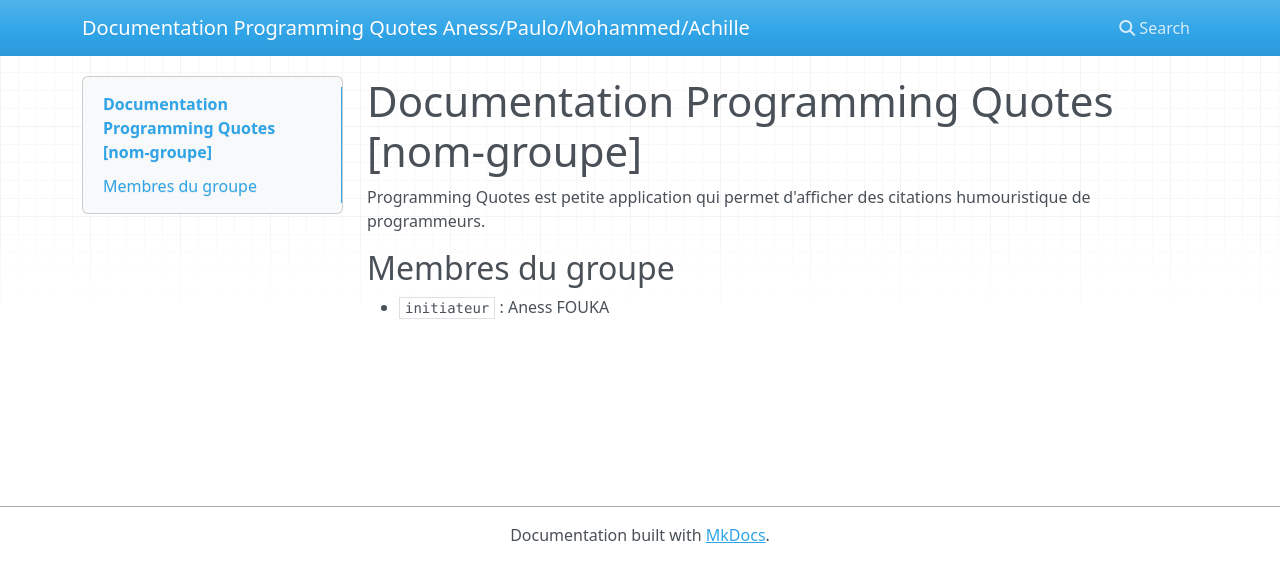
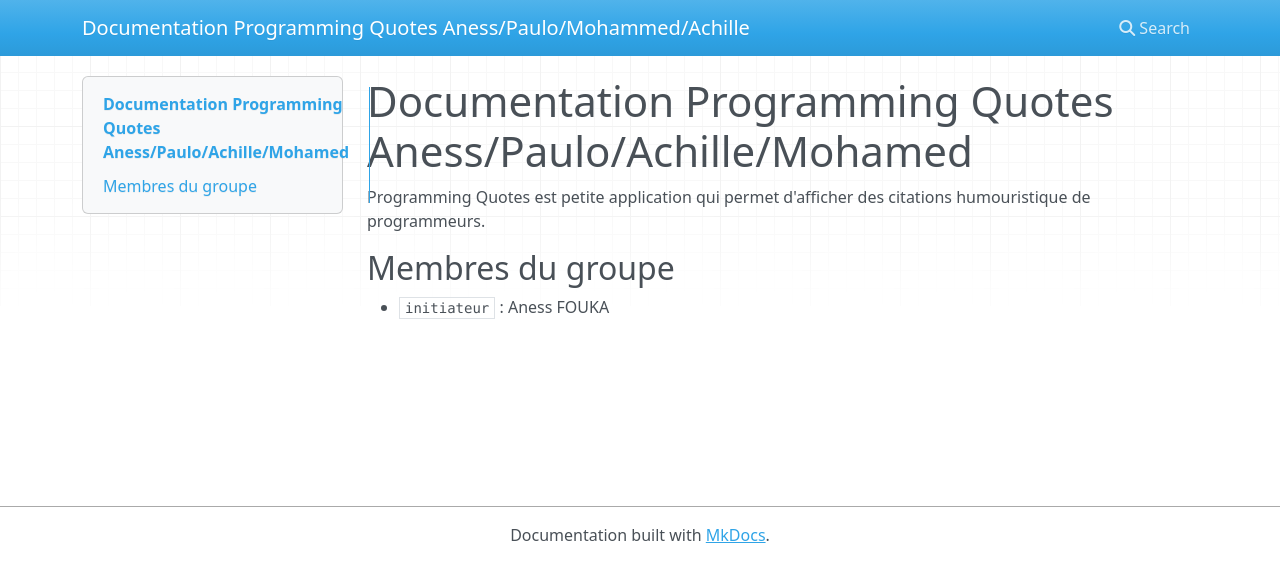
Before and after one commit to efrei-git/quotes-docs-aness-mohammed-paulo-achille, an MkDocs documentation site: the page built from docs/index.md, in a window 1280 px wide. Shown: the top 582 px of the page. Built offline with MkDocs 1.6.1, drawn with Linux system fonts in a browser that asks for light colours; nearby versions of some CDN libraries.

Commit message:
Update index.md

```diff
--- a/docs/index.md
+++ b/docs/index.md
@@ -1,4 +1,4 @@
-# Documentation Programming Quotes [nom-groupe]
+# Documentation Programming Quotes Aness/Paulo/Achille/Mohamed
 
 Programming Quotes est petite application qui permet d'afficher des citations humouristique de programmeurs.
 
```
